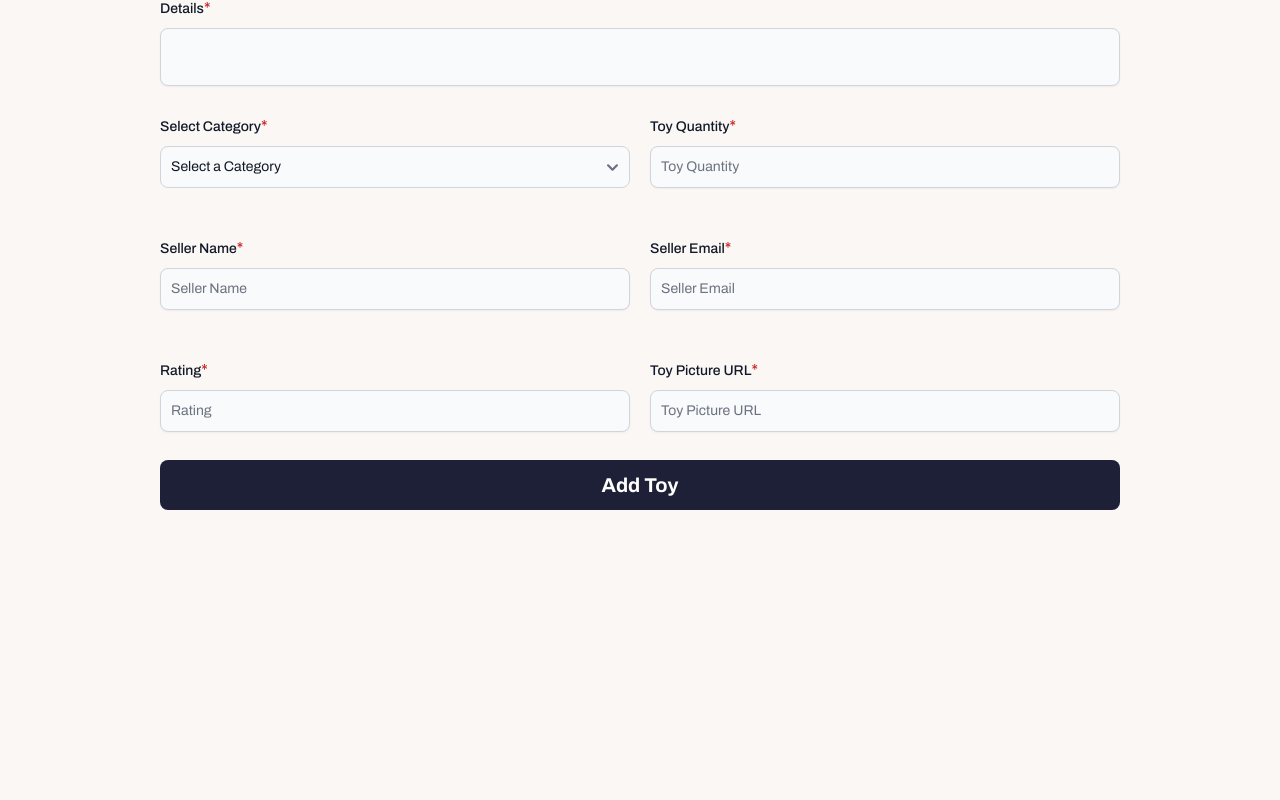
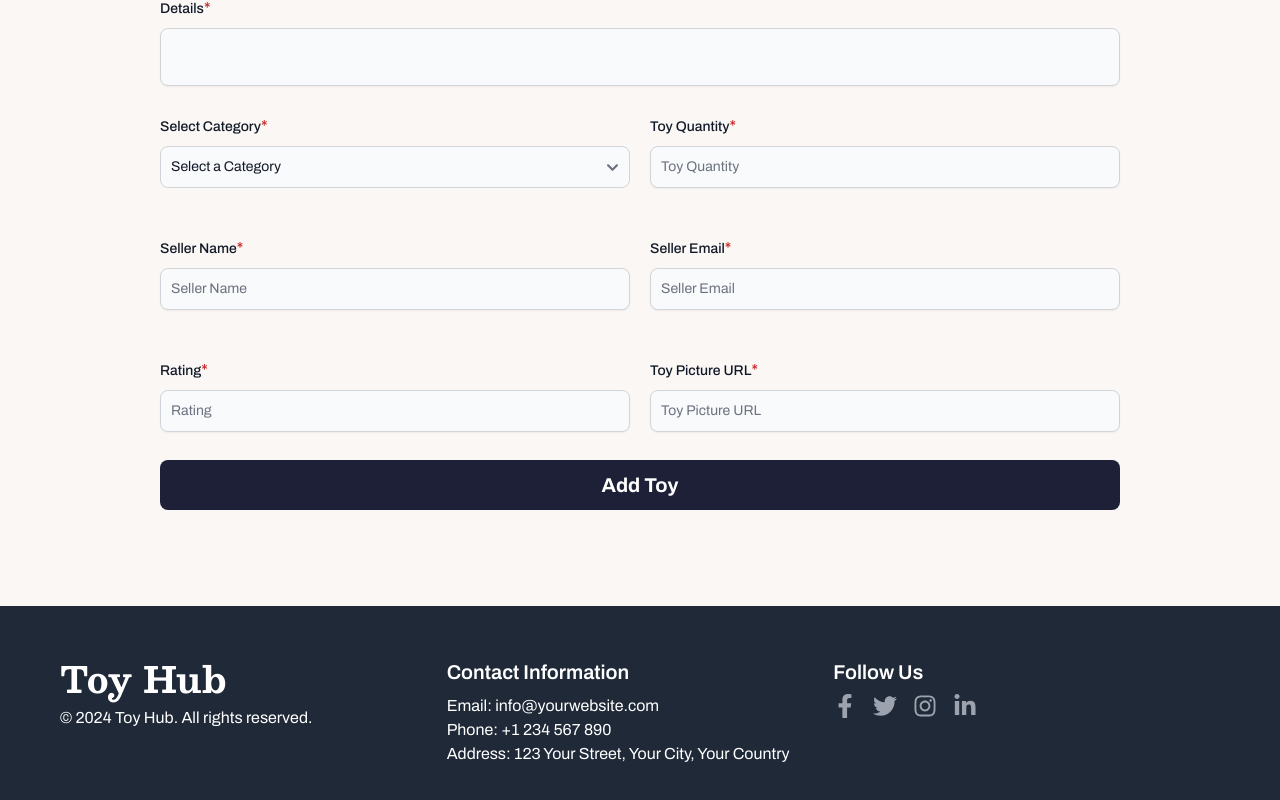
Before and after one commit to galibmia/toy-shop, a React (Vite) app: page /addToy in a window 1280 px wide. Shown: the part 350-1150 px from the top of the page. Before the commit the page ends 860 px from the top, so only its background shows below. Built offline with nearby package versions, Linux system fonts and the light colour scheme.

Commit message:
Footer added

```diff
--- a/src/components/FilterByCategory/FilterByCategory.jsx
+++ b/src/components/FilterByCategory/FilterByCategory.jsx
@@ -53,7 +53,7 @@ const FilterByCategory = () => {
                                     <p className="text-gray-700 dark:text-gray-400">Price: ${product.price}</p>
                                     <p className="text-gray-700 dark:text-gray-400">Available Quantity: {product.quantity} pcs</p>
                                 </div>
-                                <Link to={`toys/${product._id}`} className='btn'>See Details</Link>
+                                <Link to={`/toys/${product._id}`} className='btn'>See Details</Link>
                             </Card>
                         ))}
                     </div>
@@ -68,7 +68,7 @@ const FilterByCategory = () => {
                                     <p className="text-gray-700 dark:text-gray-400">Price: ${product.price}</p>
                                     <p className="text-gray-700 dark:text-gray-400">Available Quantity: {product.quantity} pcs</p>
                                 </div>
-                                <Link to={`toys/${product._id}`} className='btn'>See Details</Link>
+                                <Link to={`/toys/${product._id}`} className='btn'>See Details</Link>
                             </Card>
                         ))}
                     </div>
@@ -83,7 +83,7 @@ const FilterByCategory = () => {
                                     <p className="text-gray-700 dark:text-gray-400">Price: ${product.price}</p>
                                     <p className="text-gray-700 dark:text-gray-400">Available Quantity: {product.quantity} pcs</p>
                                 </div>
-                                <Link to={`toys/${product._id}`} className='btn'>See Details</Link>
+                                <Link to={`/toys/${product._id}`} className='btn'>See Details</Link>
                             </Card>
                         ))}
                     </div>
@@ -98,7 +98,7 @@ const FilterByCategory = () => {
                                     <p className="text-gray-700 dark:text-gray-400">Price: ${product.price}</p>
                                     <p className="text-gray-700 dark:text-gray-400">Available Quantity: {product.quantity} pcs</p>
                                 </div>
-                                <Link to={`toys/${product._id}`} className='btn'>See Details</Link>
+                                <Link to={`/toys/${product._id}`} className='btn'>See Details</Link>
                             </Card>
                         ))}
                     </div>
--- a/src/components/Footer/Footer.jsx
+++ b/src/components/Footer/Footer.jsx
@@ -1,10 +1,42 @@
 import React from 'react';
+import { Link } from 'react-router-dom';
+import { FaFacebookF, FaTwitter, FaInstagram, FaLinkedinIn } from 'react-icons/fa';
 
 const Footer = () => {
     return (
-        <div>
-
-        </div>
+        <footer className="bg-gray-800 text-white py-8 mt-24">
+            <div className="container mx-auto px-4">
+                <div className="flex flex-wrap justify-between">
+                    <div className="w-full md:w-1/3 mb-4 md:mb-0">
+                        <h2 className="text-4xl font-bold besley-bold">Toy Hub</h2>
+                        <p className="mt-2">&copy; 2024 Toy Hub. All rights reserved.</p>
+                    </div>
+                    <div className="w-full md:w-1/3 mb-4 md:mb-0">
+                        <h3 className="text-xl font-semibold mb-2">Contact Information</h3>
+                        <p>Email: info@yourwebsite.com</p>
+                        <p>Phone: +1 234 567 890</p>
+                        <p>Address: 123 Your Street, Your City, Your Country</p>
+                    </div>
+                    <div className="w-full md:w-1/3 mb-4 md:mb-0">
+                        <h3 className="text-xl font-semibold mb-2">Follow Us</h3>
+                        <div className="flex space-x-4">
+                            <Link to="" className="text-gray-400 hover:text-white">
+                                <FaFacebookF size={24} />
+                            </Link>
+                            <Link to="" className="text-gray-400 hover:text-white">
+                                <FaTwitter size={24} />
+                            </Link>
+                            <Link to="" className="text-gray-400 hover:text-white">
+                                <FaInstagram size={24} />
+                            </Link>
+                            <Link to="" className="text-gray-400 hover:text-white">
+                                <FaLinkedinIn size={24} />
+                            </Link>
+                        </div>
+                    </div>
+                </div>
+            </div>
+        </footer>
     );
 };
 
--- a/src/components/Header/Header.jsx
+++ b/src/components/Header/Header.jsx
@@ -39,7 +39,7 @@ const Header = () => {
                     <div className="navbar-center hidden lg:flex">
                         <ul className="menu menu-horizontal px-1 text-xl">
                             <li className='hover:text-orange-600'><Link to={'/'}><MdHome />Home</Link></li>
-                            <li className='hover:text-orange-600'><Link to={'allToys'}><MdOutlineToys />All Toys</Link></li>
+                            <li className='hover:text-orange-600'><Link to={'toys'}><MdOutlineToys />All Toys</Link></li>
                             <li className='hover:text-orange-600'><Link to={'/myToys'}><MdToys />My Toys</Link></li>
                             <li className='hover:text-orange-600'><Link to={'/addToy'}><MdAdd/>Add A Toy</Link></li>
                             <li className='hover:text-orange-600'><Link to={'/blogs'}><FaBloggerB/>Blogs</Link></li>
--- a/src/main.jsx
+++ b/src/main.jsx
@@ -23,11 +23,13 @@ const router = createBrowserRouter([
       },
       {
         path: 'toys',
-        element: <Toys></Toys>
+        element: <Toys></Toys>,
+        loader: () => fetch('http://localhost:5000/toys')
       },
       {
         path: 'toys/:id',
-        element: <ToyDetails></ToyDetails>
+        element: <ToyDetails></ToyDetails>,
+        loader: ({params}) => fetch(`http://localhost:5000/toys/${params.id}`)
       },
       {
         path: 'addToy',
--- a/src/pages/Home/Home.jsx
+++ b/src/pages/Home/Home.jsx
@@ -62,21 +62,21 @@ const Home = () => {
                     <img src={categoryImg1} alt="" />
                     <div className='-mt-24 text-center'>
                         <h4 className='text-xl font-semibold mb-3'>Shop For Boys</h4>
-                        <Link className='underline hover:no-underline'>Shop Now</Link>
+                        <Link to={'/toys'} className='underline hover:no-underline'>Shop Now</Link>
                     </div>
                 </div>
                 <div className='mt-5 md:mt-0'>
                     <img src={categoryImg2} alt="" />
                     <div className='-mt-24 text-center'>
                         <h4 className='text-xl font-semibold mb-3'>Shop For Neutrals</h4>
-                        <Link className='underline hover:no-underline'>Shop Now</Link>
+                        <Link to={'/toys'} className='underline hover:no-underline'>Shop Now</Link>
                     </div>
                 </div>
                 <div className='mt-5 md:mt-0'>
                     <img src={categoryImg3} alt="" />
                     <div className='-mt-24 text-center'>
                         <h4 className='text-xl font-semibold mb-3'>Shop For Girls</h4>
-                        <Link className='underline hover:no-underline'>Shop Now</Link>
+                        <Link to={'/toys'} className='underline hover:no-underline'>Shop Now</Link>
                     </div>
                 </div>
             </div>
--- a/src/pages/ToyDetails/ToyDetails.jsx
+++ b/src/pages/ToyDetails/ToyDetails.jsx
@@ -1,9 +1,31 @@
 import React from 'react';
+import { useLoaderData } from 'react-router-dom';
 
 const ToyDetails = () => {
+    const toy = useLoaderData();
+    console.log(toy);
     return (
-        <div>
-
+        <div className='mt-24'>
+            <div className="container mx-auto p-6 bg-white shadow-lg rounded-lg max-w-4xl mt-10">
+                <div className="flex flex-col md:flex-row items-center">
+                    <img src={toy.image} alt={toy.toyName} className="w-full md:w-1/2 rounded-lg mb-6 md:mb-0 md:mr-6" />
+                    <div className="flex-1">
+                        <h1 className="text-3xl font-bold text-gray-900 mb-4">{toy.toyName}</h1>
+                        <p className="text-gray-700 mb-4">{toy.details}</p>
+                        <div className="flex items-center justify-between mb-4">
+                            <p className="text-gray-700 font-semibold">Available Quantity: {toy.quantity} pcs</p>
+                            <p className="text-gray-700 font-semibold">Price: ${toy.price}</p>
+                        </div>
+                        <div className="flex items-center justify-between mb-4">
+                            <p className="text-gray-700 font-semibold">Seller: {toy.sellerName}</p>
+                            <p className="text-gray-700 font-semibold">Email: {toy.sellerEmail}</p>
+                        </div>
+                        <div className="flex items-center">
+                            <p className="text-gray-700 font-semibold">Rating: {toy.rating} / 5</p>
+                        </div>
+                    </div>
+                </div>
+            </div>
         </div>
     );
 };
```
Also changed, not shown: src/pages/Toys/Toys.jsx (+48 -2 lines).
